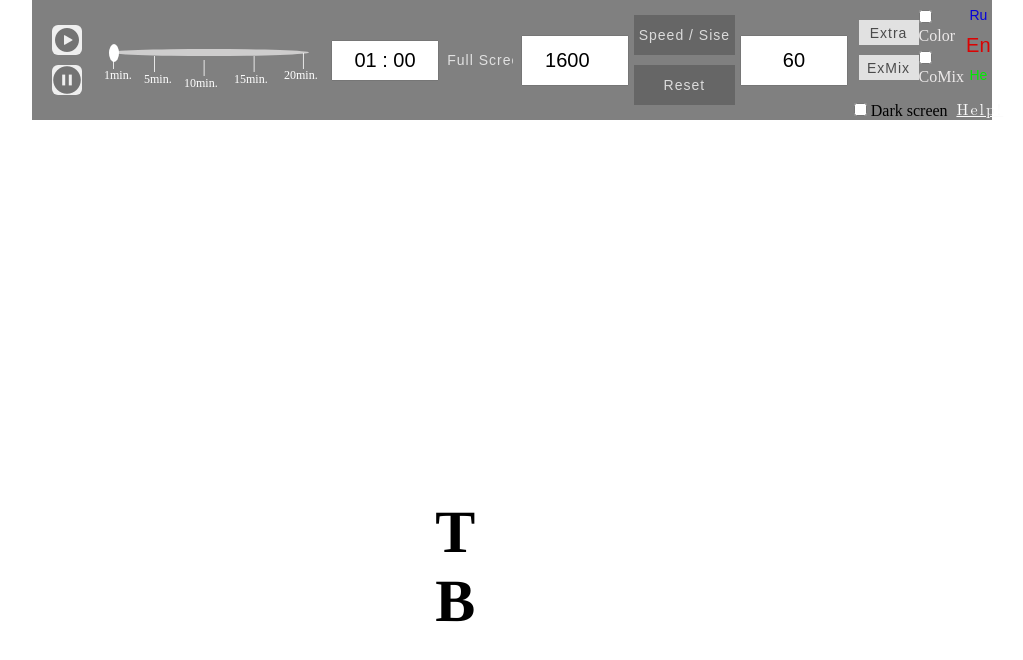
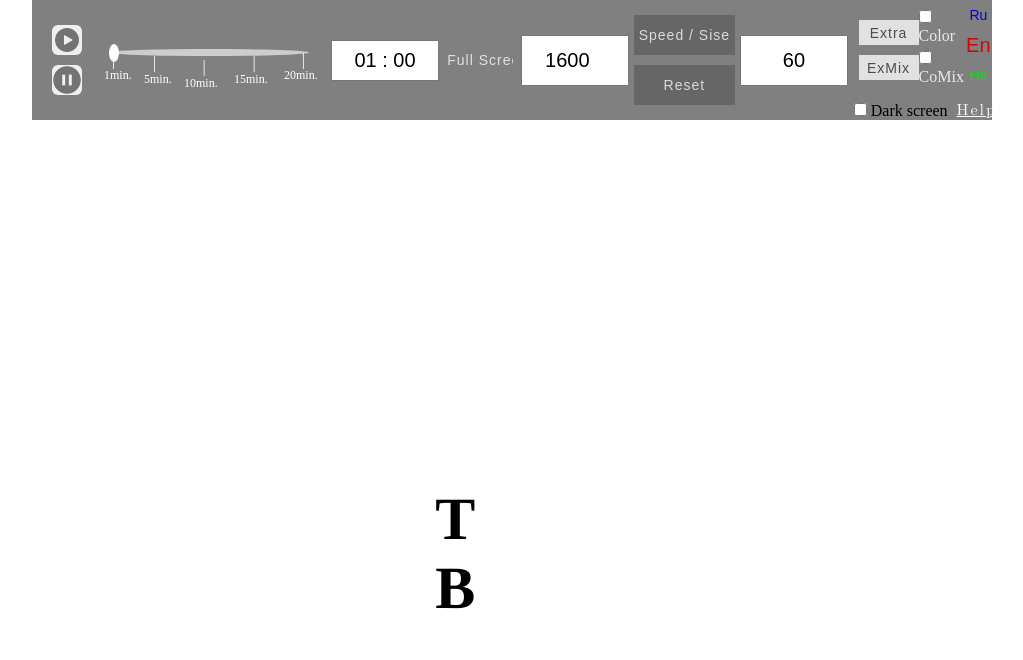
Before and after one commit to alexafonya/Concentration-Alphabet, a plain HTML site: page index.html in a window 1280 px wide. Shown: the whole page, without its empty margins (128-1151 px from the left). Drawn offline with Linux system fonts and the light colour scheme.

Commit message:
Add files via upload

```diff
--- a/css/style.scss
+++ b/css/style.scss
@@ -710,10 +710,13 @@ body {
     // Буквы
 
     #window {
+
         width: 100%;
-        height: 83vh;
-        margin: auto;
+        height: 80vh;
+        // margin: 50px;
         position: absolute;
+        // display: block;
+
 
         #Error {
             display: none;
@@ -731,8 +734,9 @@ body {
             background: none;
             color: transparent;
             border: none;
-            margin: 0;
+            margin: 0 auto;
             padding: 0;
+
 
         }
 
@@ -742,6 +746,8 @@ body {
         &>div {
             position: absolute;
             text-align: center;
+            pointer-events: none;
+            // display: block;
 
             p {
                 font-size: 60px;
@@ -749,7 +755,13 @@ body {
                 color: black;
                 font-family: Times;
                 font-weight: bold;
+
             }
         }
     }
+    #window::after {
+        content: "";
+        display: block;
+        clear: both;
+      }
 }
```
Also changed, not shown: css/style.css, 1 other file.
